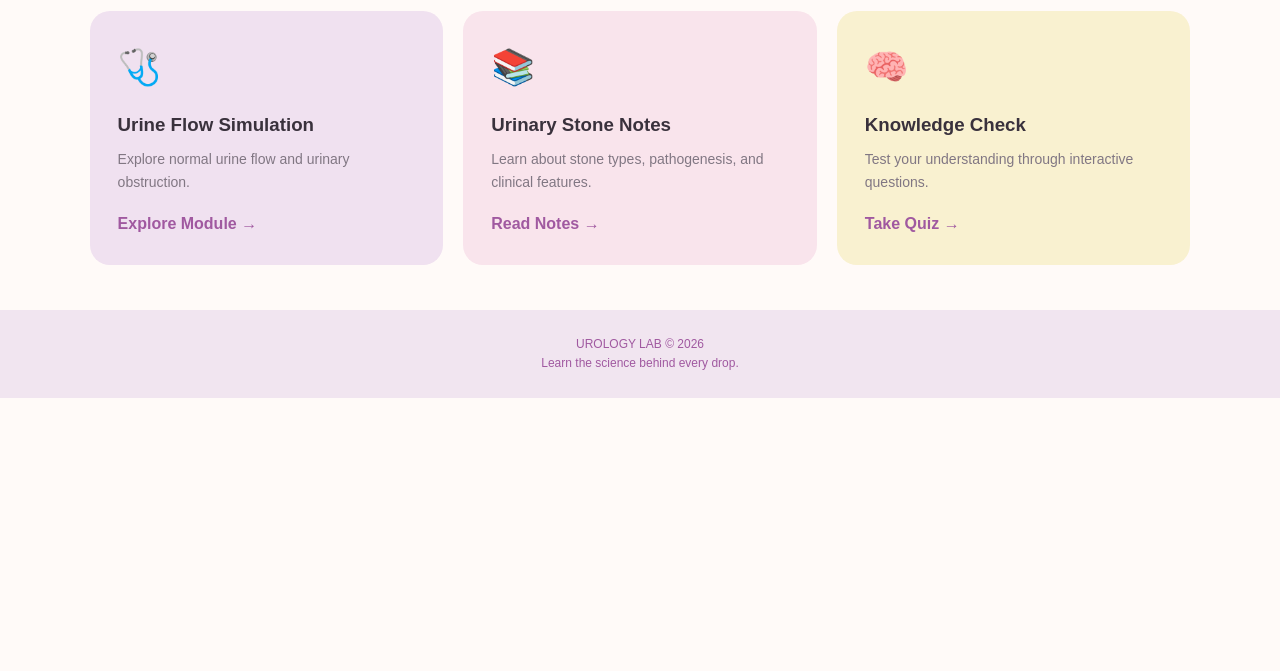
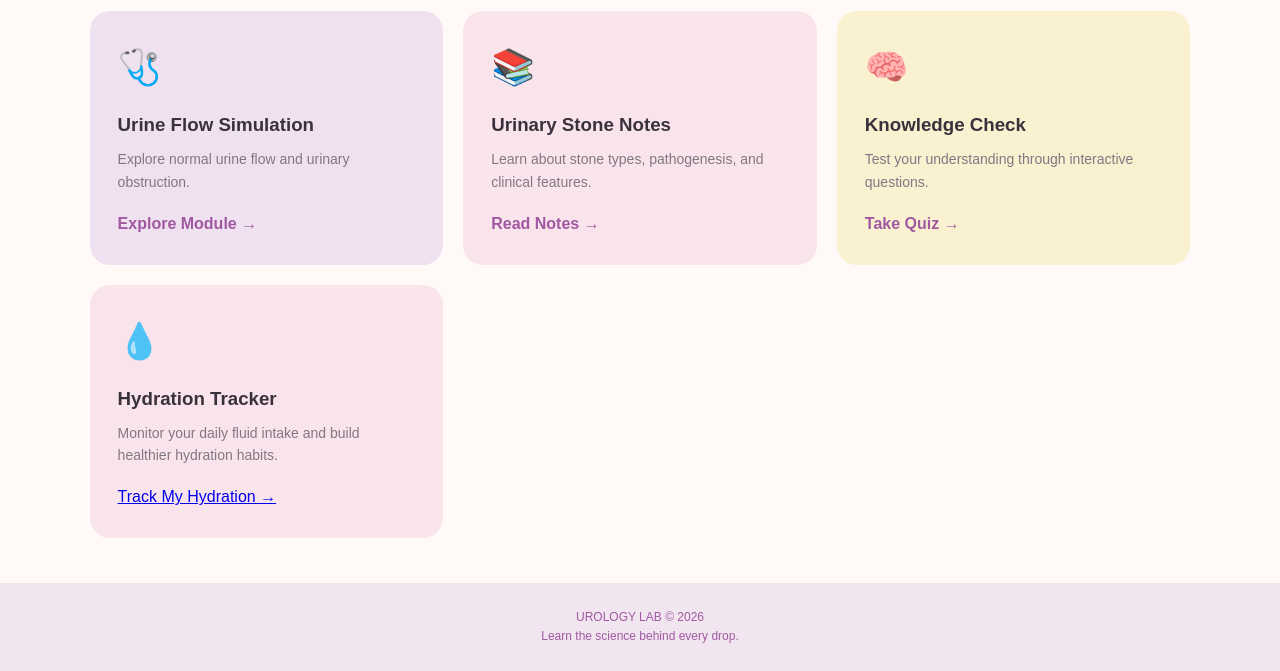
Before and after one commit to matchauciao/urology-lab, a plain HTML site: page index.html in a window 1280 px wide. Shown: the part 688-1359 px from the top of the page. Before the commit the page ends 1086 px from the top, so only its background shows below. Drawn offline with Linux system fonts and the light colour scheme.

Commit message:
Update index.html

```diff
--- a/index.html
+++ b/index.html
@@ -80,6 +80,15 @@
           <p>Test your understanding through interactive questions.</p>
           <button data-go="quiz">Take Quiz →</button>
         </article>
+
+<article class="module-card pink">
+  <span class="module-icon">💧</span>
+  <h3>Hydration Tracker</h3>
+  <p>Monitor your daily fluid intake and build healthier hydration habits.</p>
+  <a href="hydration.html" class="module-link">
+    Track My Hydration →
+  </a>
+</article>
 
       </div>
     </section>
```
